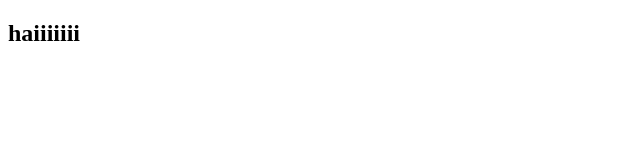
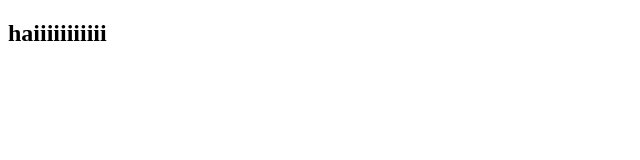
Before and after one commit to mayshellaintan/projek-paknoval, a plain HTML site: page page 2/profil.html in a window 1280 px wide. Shown: the full height of the page, 0-640 px from the left. Drawn offline with Linux system fonts and the light colour scheme.

Commit message:
nyambek jahat

```diff
--- a/page 2/profil.html
+++ b/page 2/profil.html
@@ -6,6 +6,6 @@
     <title>Document</title>
 </head>
 <body>
-    <h2>haiiiiiii</h2>
+    <h2>haiiiiiiiiiii</h2>
 </body>
 </html>
```
